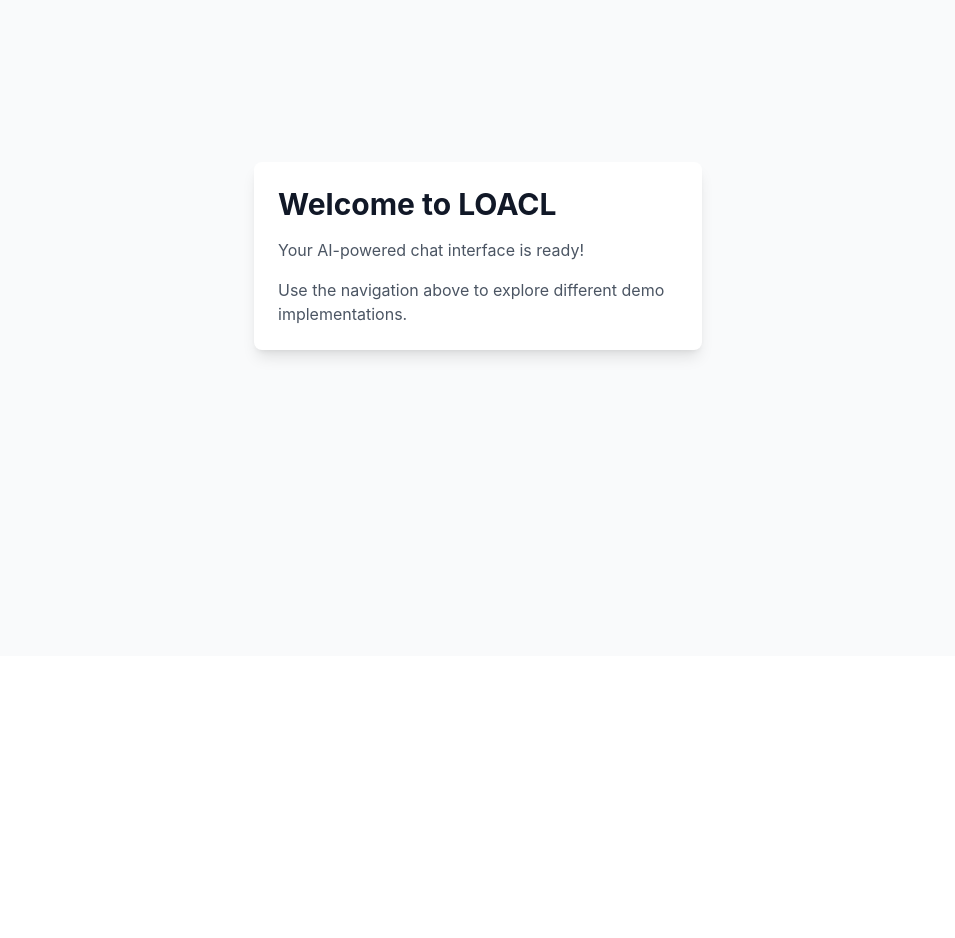
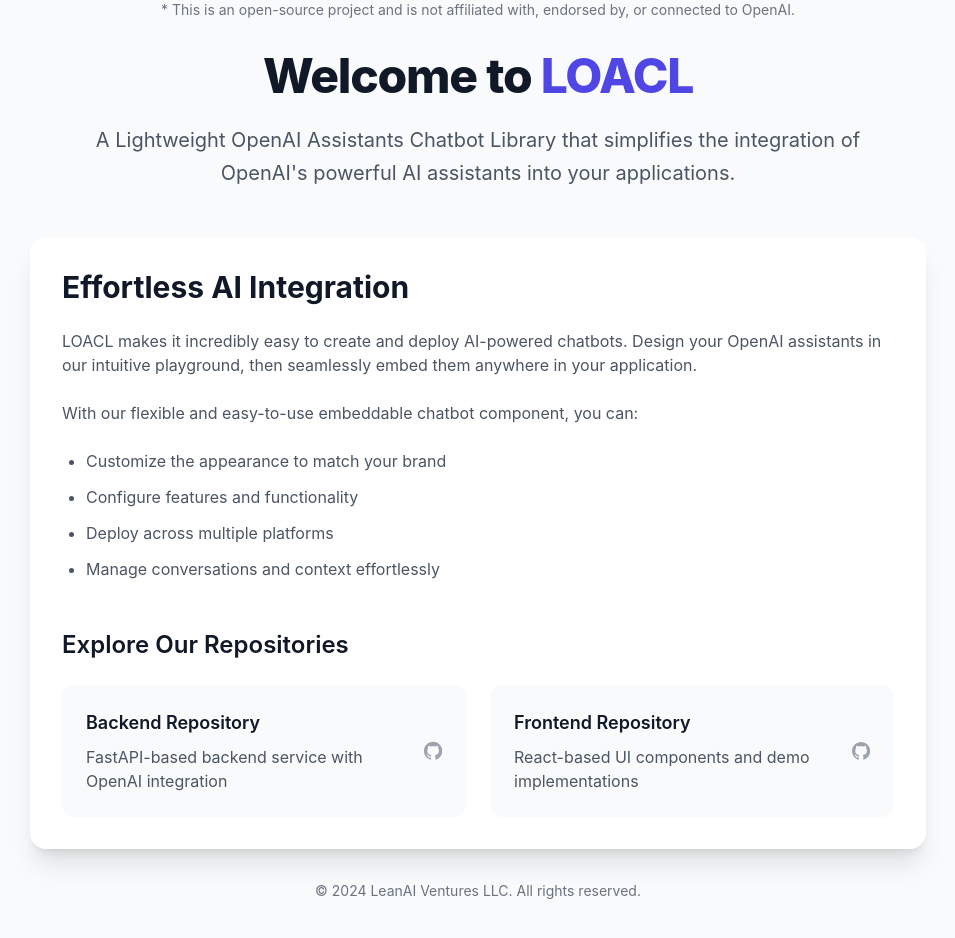
Before and after one commit to alinaqi/loacl_frontend, a React (Vite) app: page / in a window 1280 px wide. Shown: the part 240-1178 px from the top of the page, without its empty margins (162-1117 px from the left). Before the commit the page ends 896 px from the top, so only its background shows below. Built offline with nearby package versions, Linux system fonts and the light colour scheme.

Commit message:
feat(home): enhance landing page with OpenAI logo, disclaimer and copyright - Update OpenAI logo, add disclaimer and copyright notice

```diff
--- a/src/App.tsx
+++ b/src/App.tsx
@@ -4,13 +4,101 @@
 import { BasicDemo } from './pages/BasicDemo';
 import { EcommerceDemo } from './pages/EcommerceDemo';
 import { SupportDemo } from './pages/SupportDemo';
+import { PlaygroundDemo } from './pages/PlaygroundDemo';
 
 const Home = () => (
-  <div className="min-h-screen bg-gray-50 flex items-center justify-center">
-    <div className="max-w-md w-full p-6 bg-white rounded-lg shadow-lg">
-      <h1 className="text-3xl font-bold text-gray-900 mb-4">Welcome to LOACL</h1>
-      <p className="text-gray-600 mb-4">Your AI-powered chat interface is ready!</p>
-      <p className="text-gray-600">Use the navigation above to explore different demo implementations.</p>
+  <div className="min-h-screen bg-gray-50 flex items-center justify-center py-12 px-4 sm:px-6 lg:px-8">
+    <div className="max-w-4xl w-full">
+      <div className="text-center mb-12">
+        <div className="flex justify-center mb-8">
+          <img
+            src="/OpenAI.png"
+            alt="OpenAI Logo"
+            className="h-16 w-auto"
+          />
+        </div>
+        <div className="text-sm text-gray-500 mb-8">
+          * This is an open-source project and is not affiliated with, endorsed by, or connected to OpenAI.
+        </div>
+        <h1 className="text-5xl font-extrabold text-gray-900 mb-6 tracking-tight">
+          Welcome to <span className="text-indigo-600">LOACL</span>
+        </h1>
+        <p className="text-xl text-gray-600 mb-8 max-w-3xl mx-auto leading-relaxed">
+          A Lightweight OpenAI Assistants Chatbot Library that simplifies the integration of OpenAI's powerful AI assistants into your applications.
+        </p>
+      </div>
+
+      <div className="bg-white rounded-2xl shadow-xl overflow-hidden">
+        <div className="p-8">
+          <div className="prose prose-lg max-w-none">
+            <h2 className="text-3xl font-bold text-gray-900 mb-6">
+              Effortless AI Integration
+            </h2>
+            <div className="space-y-6 text-gray-600">
+              <p>
+                LOACL makes it incredibly easy to create and deploy AI-powered chatbots. Design your OpenAI assistants in our intuitive playground, then seamlessly embed them anywhere in your application.
+              </p>
+              <p>
+                With our flexible and easy-to-use embeddable chatbot component, you can:
+              </p>
+              <ul className="list-disc pl-6 space-y-3">
+                <li>Customize the appearance to match your brand</li>
+                <li>Configure features and functionality</li>
+                <li>Deploy across multiple platforms</li>
+                <li>Manage conversations and context effortlessly</li>
+              </ul>
+            </div>
+
+            <div className="mt-12 space-y-6">
+              <h3 className="text-2xl font-semibold text-gray-900">
+                Explore Our Repositories
+              </h3>
+              <div className="grid grid-cols-1 md:grid-cols-2 gap-6">
+                <a
+                  href="https://github.com/alinaqi/loacl_backend"
+                  target="_blank"
+                  rel="noopener noreferrer"
+                  className="flex items-center p-6 bg-gray-50 rounded-xl hover:bg-gray-100 transition-colors"
+                >
+                  <div>
+                    <h4 className="text-lg font-semibold text-gray-900 mb-2">
+                      Backend Repository
+                    </h4>
+                    <p className="text-gray-600">
+                      FastAPI-based backend service with OpenAI integration
+                    </p>
+                  </div>
+                  <svg className="h-6 w-6 ml-4 text-gray-400" fill="currentColor" viewBox="0 0 24 24">
+                    <path d="M12 0c-6.626 0-12 5.373-12 12 0 5.302 3.438 9.8 8.207 11.387.599.111.793-.261.793-.577v-2.234c-3.338.726-4.033-1.416-4.033-1.416-.546-1.387-1.333-1.756-1.333-1.756-1.089-.745.083-.729.083-.729 1.205.084 1.839 1.237 1.839 1.237 1.07 1.834 2.807 1.304 3.492.997.107-.775.418-1.305.762-1.604-2.665-.305-5.467-1.334-5.467-5.931 0-1.311.469-2.381 1.236-3.221-.124-.303-.535-1.524.117-3.176 0 0 1.008-.322 3.301 1.23.957-.266 1.983-.399 3.003-.404 1.02.005 2.047.138 3.006.404 2.291-1.552 3.297-1.23 3.297-1.23.653 1.653.242 2.874.118 3.176.77.84 1.235 1.911 1.235 3.221 0 4.609-2.807 5.624-5.479 5.921.43.372.823 1.102.823 2.222v3.293c0 .319.192.694.801.576 4.765-1.589 8.199-6.086 8.199-11.386 0-6.627-5.373-12-12-12z"/>
+                  </svg>
+                </a>
+                <a
+                  href="https://github.com/alinaqi/loacl_frontend"
+                  target="_blank"
+                  rel="noopener noreferrer"
+                  className="flex items-center p-6 bg-gray-50 rounded-xl hover:bg-gray-100 transition-colors"
+                >
+                  <div>
+                    <h4 className="text-lg font-semibold text-gray-900 mb-2">
+                      Frontend Repository
+                    </h4>
+                    <p className="text-gray-600">
+                      React-based UI components and demo implementations
+                    </p>
+                  </div>
+                  <svg className="h-6 w-6 ml-4 text-gray-400" fill="currentColor" viewBox="0 0 24 24">
+                    <path d="M12 0c-6.626 0-12 5.373-12 12 0 5.302 3.438 9.8 8.207 11.387.599.111.793-.261.793-.577v-2.234c-3.338.726-4.033-1.416-4.033-1.416-.546-1.387-1.333-1.756-1.333-1.756-1.089-.745.083-.729.083-.729 1.205.084 1.839 1.237 1.839 1.237 1.07 1.834 2.807 1.304 3.492.997.107-.775.418-1.305.762-1.604-2.665-.305-5.467-1.334-5.467-5.931 0-1.311.469-2.381 1.236-3.221-.124-.303-.535-1.524.117-3.176 0 0 1.008-.322 3.301 1.23.957-.266 1.983-.399 3.003-.404 1.02.005 2.047.138 3.006.404 2.291-1.552 3.297-1.23 3.297-1.23.653 1.653.242 2.874.118 3.176.77.84 1.235 1.911 1.235 3.221 0 4.609-2.807 5.624-5.479 5.921.43.372.823 1.102.823 2.222v3.293c0 .319.192.694.801.576 4.765-1.589 8.199-6.086 8.199-11.386 0-6.627-5.373-12-12-12z"/>
+                  </svg>
+                </a>
+              </div>
+            </div>
+          </div>
+        </div>
+      </div>
+
+      <div className="text-center mt-8 text-sm text-gray-500">
+        © 2024 LeanAI Ventures LLC. All rights reserved.
+      </div>
     </div>
   </div>
 );
@@ -25,6 +113,7 @@
           <Route path="/basic" element={<BasicDemo />} />
           <Route path="/ecommerce" element={<EcommerceDemo />} />
           <Route path="/support" element={<SupportDemo />} />
+          <Route path="/playground" element={<PlaygroundDemo />} />
         </Routes>
       </div>
     </BrowserRouter>
```
